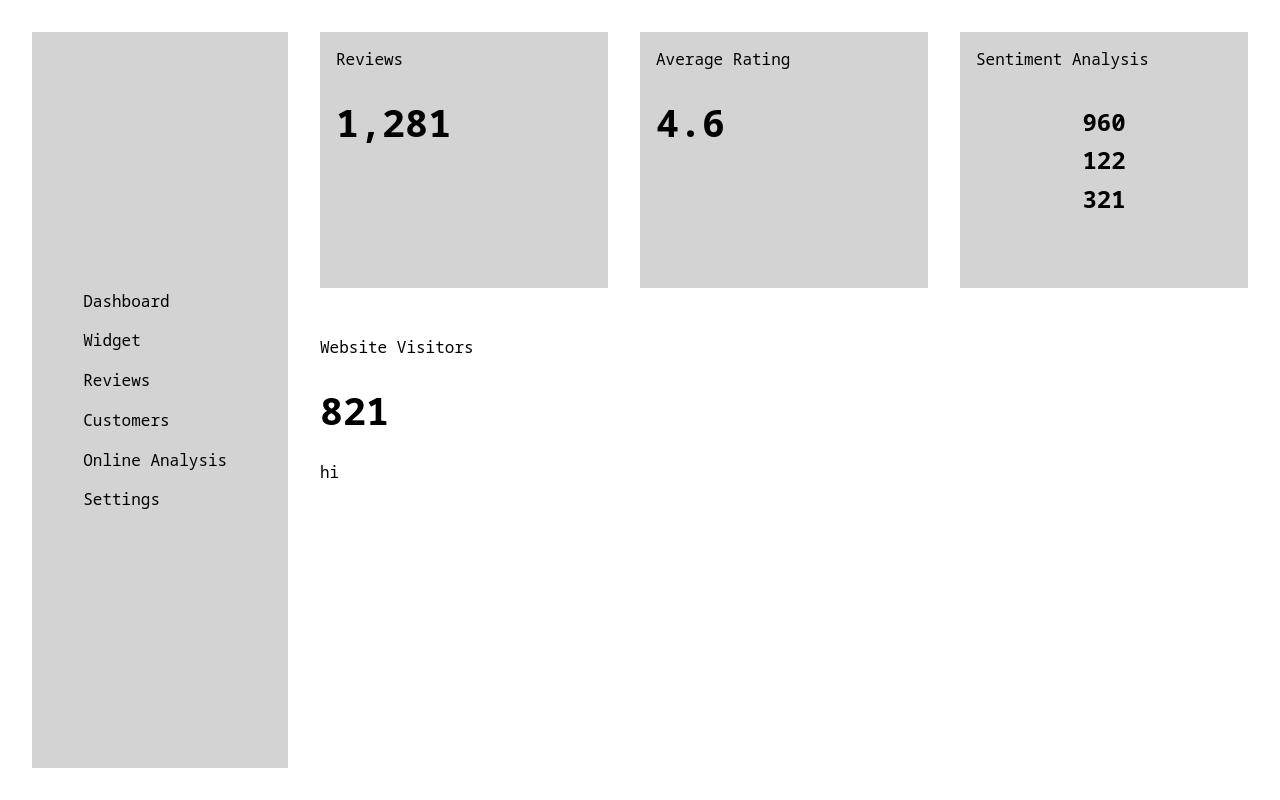
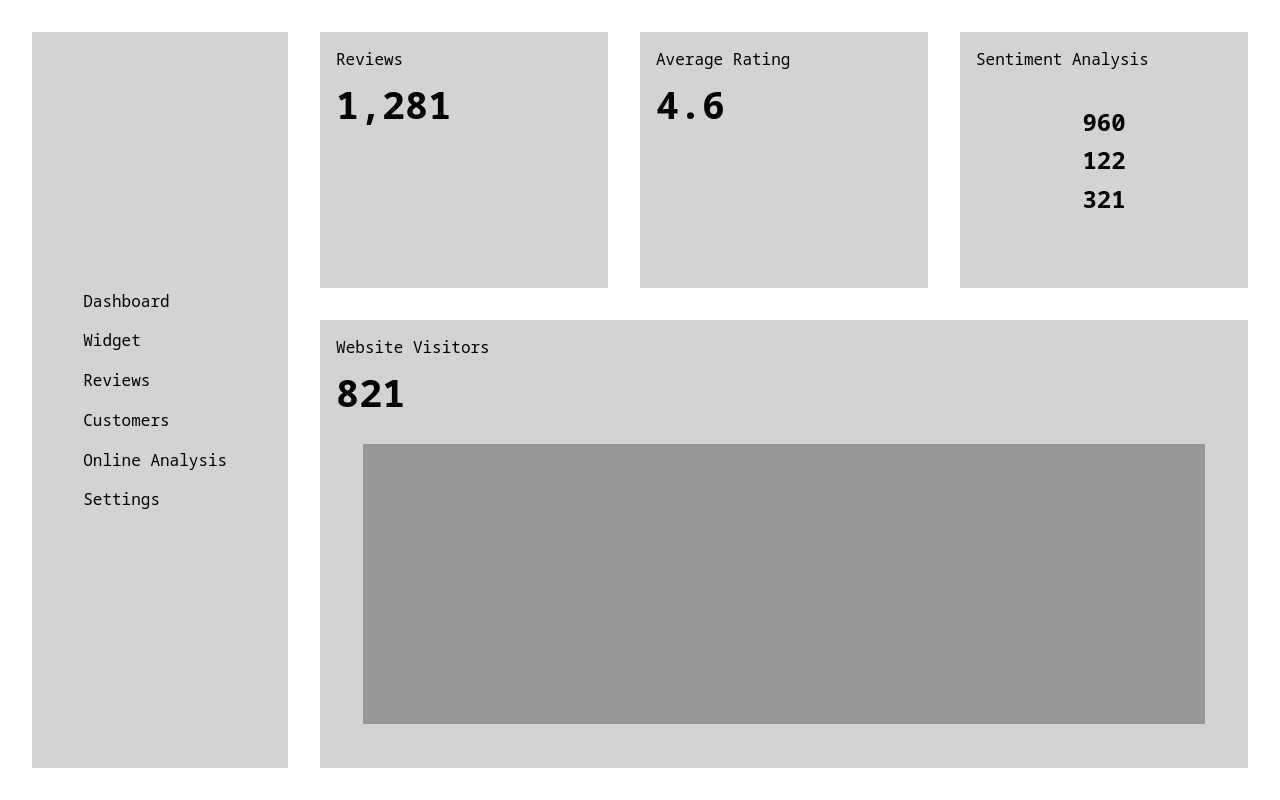
Before and after one commit to cinduhrz/intotoreact-lab, a React (Create React App) app: page / in a window 1280 px wide. Built offline with nearby package versions, Linux system fonts and the light colour scheme.

Commit message:
styled website-visitors component

```diff
--- a/src/components/Section.js
+++ b/src/components/Section.js
@@ -1,7 +1,7 @@
 function Section(props){
     return (<>
         <div className={`${props.sectionClass} top-section`}>
-            <p>{props.sectionTitle}</p>
+            <p className="section-heading">{props.sectionTitle}</p>
             <h1 className="big-num">{props.num}</h1>
         </div>
     </>)
--- a/src/components/SentimentAnalysis.js
+++ b/src/components/SentimentAnalysis.js
@@ -1,7 +1,7 @@
 function SentimentAnalysis(props){
     return (<>
         <div className="sentiment-analysis top-section">
-            <p>Sentiment Analysis</p>
+            <p className="section-heading">Sentiment Analysis</p>
             <div className="sentiment-analysis-nums-container" >
                 <h3 className="small-num">{props.num1}</h3>
                 <h3 className="small-num">{props.num2}</h3>
--- a/src/components/WebsiteVisitors.js
+++ b/src/components/WebsiteVisitors.js
@@ -1,10 +1,10 @@
 const WebsiteVisitors = (props) => {
     return (<>
         <div className="website-visitors">
-            <p>Website Visitors</p>
+            <p className="section-heading">Website Visitors</p>
             <h1 className="big-num">{props.num}</h1>
             <div className="website-visitors-inner-rect">
-                hi
+
             </div>
         </div>
     </>)
--- a/src/styles.css
+++ b/src/styles.css
@@ -1,5 +1,6 @@
 :root {
     --background-color: lightgray;
+    --dark-gray-color: rgb(150, 150, 150);
     --a-hover-color: rgb(100, 100, 100);
 }
 
@@ -14,6 +15,9 @@
     grid-template-rows: 40vh 60vh;
 }
 
+.section-heading {
+    margin-bottom: 0.5rem;
+}
 
 /* Sidebar */
 
@@ -69,13 +73,26 @@ a:hover {
 
 
 /* Website Visitors */
+.website-visitors {
+    grid-column: 2/5;
+    background-color: var(--background-color);
+    /* what is margin % based on? */
+    margin: 0 3.333% 3.333% 0;
+    padding: 0 1.6777% 2% 1.6777%;
+}
 
+.website-visitors-inner-rect {
+    background: var(--dark-gray-color);
+    margin: 0 3% 3% 3%;
+    height: 35vh;
+}
 
 
 /* numbers */
 
 .big-num {
     font-size: 3vw;
+    margin-top: 0;
 }
 
 .small-num {
```
